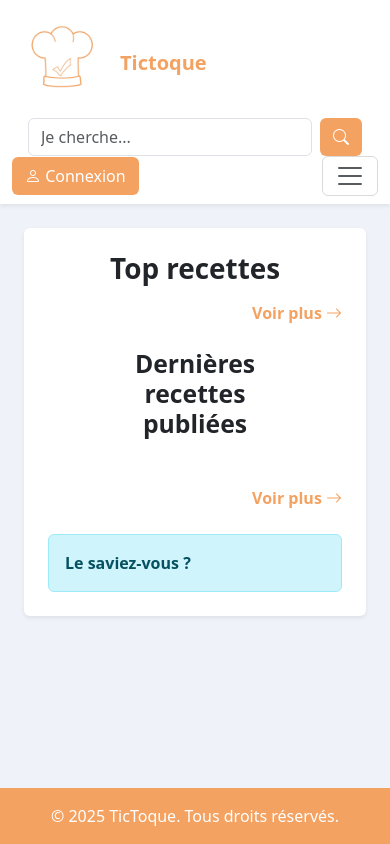
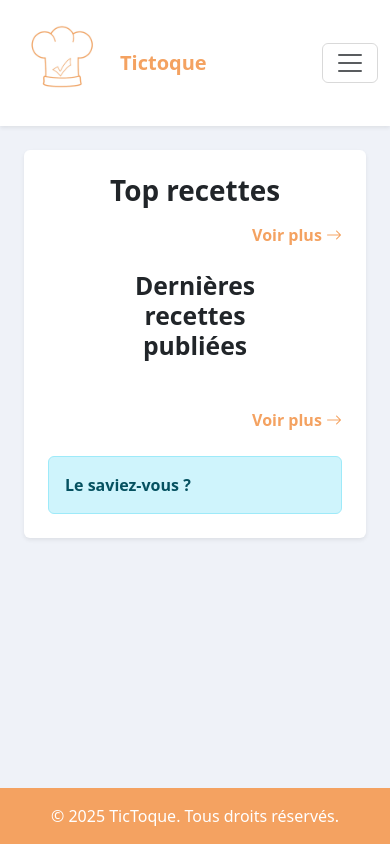
Before and after one commit to FBEN19/Tictoque, a Symfony app: template templates/index.html.twig in a window 390 px wide. Run offline with Twig, Linux system fonts and the light colour scheme; the template is opened without the code that fills it, so the values that code supplies are empty; some libraries are stand-ins or nearby versions.

Commit message:
barre de nav responsive

```diff
--- a/templates/base.html.twig
+++ b/templates/base.html.twig
@@ -1,20 +1,18 @@
 <!DOCTYPE html>
 <html lang="fr">
 <head>
-    <meta charset="UTF-8">
-    <meta name="viewport" content="width=device-width, initial-scale=1.0">
+    <meta charset="UTF-8" />
+    <meta name="viewport" content="width=device-width, initial-scale=1" />
     <title>{% block title %}TicToque{% endblock %}</title>
 
-    <link href="https://cdn.jsdelivr.net/npm/bootstrap@5.3.0/dist/css/bootstrap.min.css" rel="stylesheet">
-    <link rel="stylesheet" href="https://cdn.jsdelivr.net/npm/bootstrap-icons/font/bootstrap-icons.css">
-    <link href="https://cdnjs.cloudflare.com/ajax/libs/font-awesome/6.0.0-beta3/css/all.min.css" rel="stylesheet">
+    <link href="https://cdn.jsdelivr.net/npm/bootstrap@5.3.0/dist/css/bootstrap.min.css" rel="stylesheet" />
+    <link rel="stylesheet" href="https://cdn.jsdelivr.net/npm/bootstrap-icons/font/bootstrap-icons.css" />
+    <link href="https://cdnjs.cloudflare.com/ajax/libs/font-awesome/6.0.0-beta3/css/all.min.css" rel="stylesheet" />
     <link href="https://cdn.jsdelivr.net/npm/select2@4.1.0-rc.0/dist/css/select2.min.css" rel="stylesheet" />
     <link href="https://cdn.jsdelivr.net/npm/@ttskch/select2-bootstrap4-theme@1.5.2/dist/select2-bootstrap4.min.css" rel="stylesheet" />
-    <link rel="icon" type="image/x-icon" href="{{asset('images/tictoque.jpg')}}">
-
-    <link rel="stylesheet" href="{{asset('css/style.css')}}">
-    {% block stylesheets %}
-    {% endblock %}
+    <link rel="icon" type="image/x-icon" href="{{ asset('images/tictoque.jpg') }}" />
+    <link rel="stylesheet" href="{{ asset('css/style.css') }}" />
+    {% block stylesheets %}{% endblock %}
 </head>
 <body>
 
@@ -22,41 +20,63 @@
     <div class="container d-flex align-items-center">
 
         <a class="navbar-brand d-flex align-items-center" href="{{ path('app_home') }}">
-                <img src="{{asset('images/tictoque.jpg')}}" alt="TicToque" style="height:100px;">
+            <img src="{{ asset('images/tictoque.jpg') }}" alt="TicToque" style="height:100px;" />
             <span class="ms-2 fw-bold" style="color:#F4A261;">Tictoque</span>
         </a>
 
-            <form class="d-flex flex-grow-1 mx-3" action="{{ path('app_recherche') }}">
-                <input class="form-control me-2" type="search" name="q" placeholder="Je cherche..." aria-label="Search">
+        <button
+            class="navbar-toggler"
+            type="button"
+            data-bs-toggle="collapse"
+            data-bs-target="#navbarNav"
+            aria-controls="navbarNav"
+            aria-expanded="false"
+            aria-label="Toggle navigation"
+        >
+            <span class="navbar-toggler-icon"></span>
+        </button>
+
+        <div class="collapse navbar-collapse" id="navbarNav">
+            <form class="d-flex flex-grow-1 mx-3 my-2 my-lg-0" action="{{ path('app_recherche') }}">
+                <input
+                    class="form-control me-2"
+                    type="search"
+                    name="q"
+                    placeholder="Je cherche..."
+                    aria-label="Search"
+                />
                 <button class="btn" style="background-color : #F4A261; color:white;" type="submit">
                     <i class="bi bi-search"></i>
                 </button>
             </form>
 
             {% if app.user %}
-                <div class="dropdown">
-                    <button class="btn dropdown-toggle" type="button" data-bs-toggle="dropdown" aria-expanded="false" style="background-color : #F4A261; color:white;">
+                <div class="dropdown ms-lg-3">
+                    <button
+                        class="btn dropdown-toggle"
+                        type="button"
+                        data-bs-toggle="dropdown"
+                        aria-expanded="false"
+                        style="background-color : #F4A261; color:white;"
+                    >
                         <i class="bi bi-person-circle"></i> Mon compte
                     </button>
                     <ul class="dropdown-menu dropdown-menu-end">
                         <li><a class="dropdown-item" href="{{ path('app_profil') }}">Profil</a></li>
                         <li><a class="dropdown-item" href="{{ path('app_logout') }}">Déconnexion</a></li>
                         {% if is_granted('ROLE_ADMIN') %}
-                            <li><hr class="dropdown-divider"></li>
+                            <li><hr class="dropdown-divider" /></li>
                             <li><a class="dropdown-item" href="{{ path('app_admin_utilisateurs') }}">Gérer les utilisateurs</a></li>
                             <li><a class="dropdown-item" href="{{ path('app_admin_recettes') }}">Gérer les recettes</a></li>
                         {% endif %}
                     </ul>
                 </div>
             {% else %}
-                <a href="{{ path('app_login') }}" class="btn" style="background-color : #F4A261; color:white;">
+                <a href="{{ path('app_login') }}" class="btn ms-lg-3" style="background-color : #F4A261; color:white;">
                     <i class="bi bi-person"></i> Connexion
                 </a>
             {% endif %}
-
-            <button class="navbar-toggler" type="button" data-bs-toggle="collapse" data-bs-target="#navbarNav" aria-controls="navbarNav" aria-expanded="false" aria-label="Toggle navigation">
-                <span class="navbar-toggler-icon"></span>
-            </button>
+        </div>
     </div>
 </nav>
 
@@ -71,9 +91,6 @@
 <script src="https://cdn.jsdelivr.net/npm/bootstrap@5.3.0/dist/js/bootstrap.bundle.min.js"></script>
 <script src="https://code.jquery.com/jquery-3.6.0.min.js"></script>
 <script src="https://cdn.jsdelivr.net/npm/select2@4.1.0-rc.0/dist/js/select2.min.js"></script>
-    {% block javascripts %}
-
-
-    {% endblock %}
+{% block javascripts %}{% endblock %}
 </body>
 </html>
```
Lines whose indentation alone changed are shown as unchanged.
